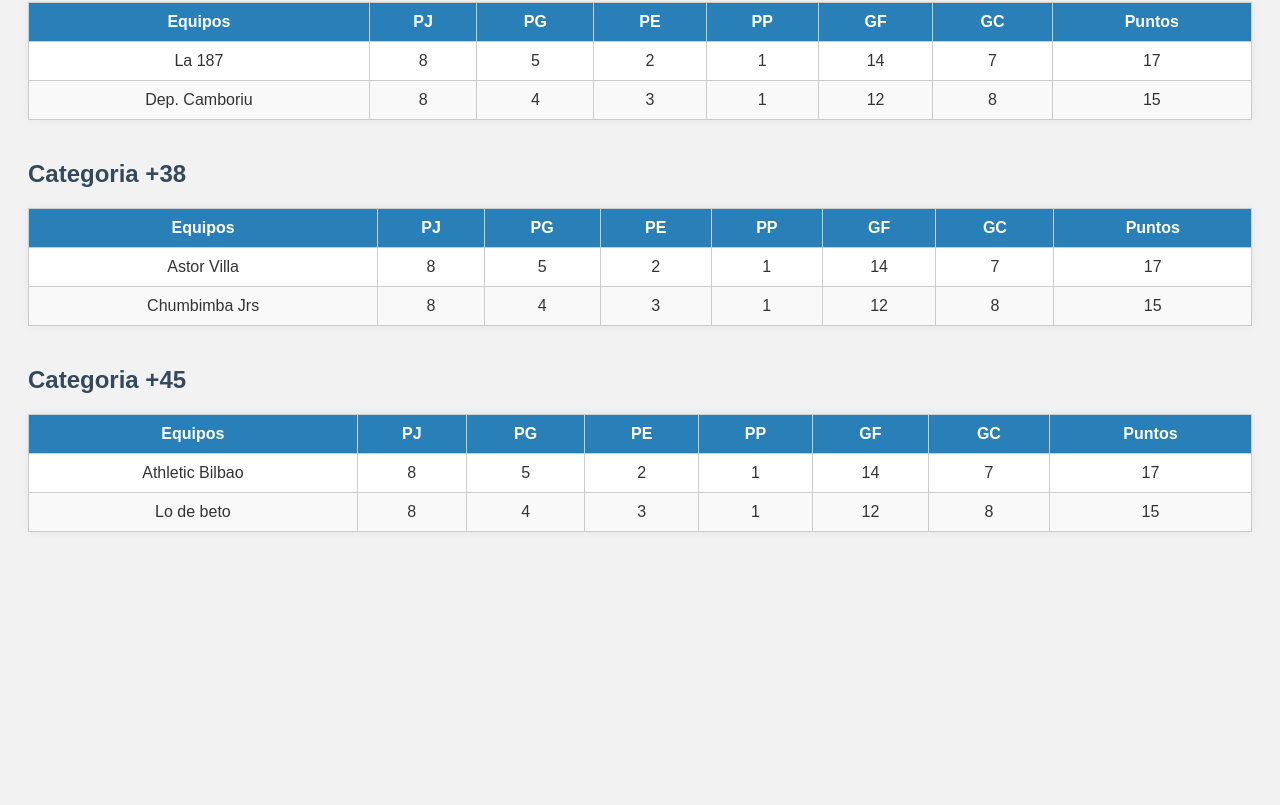
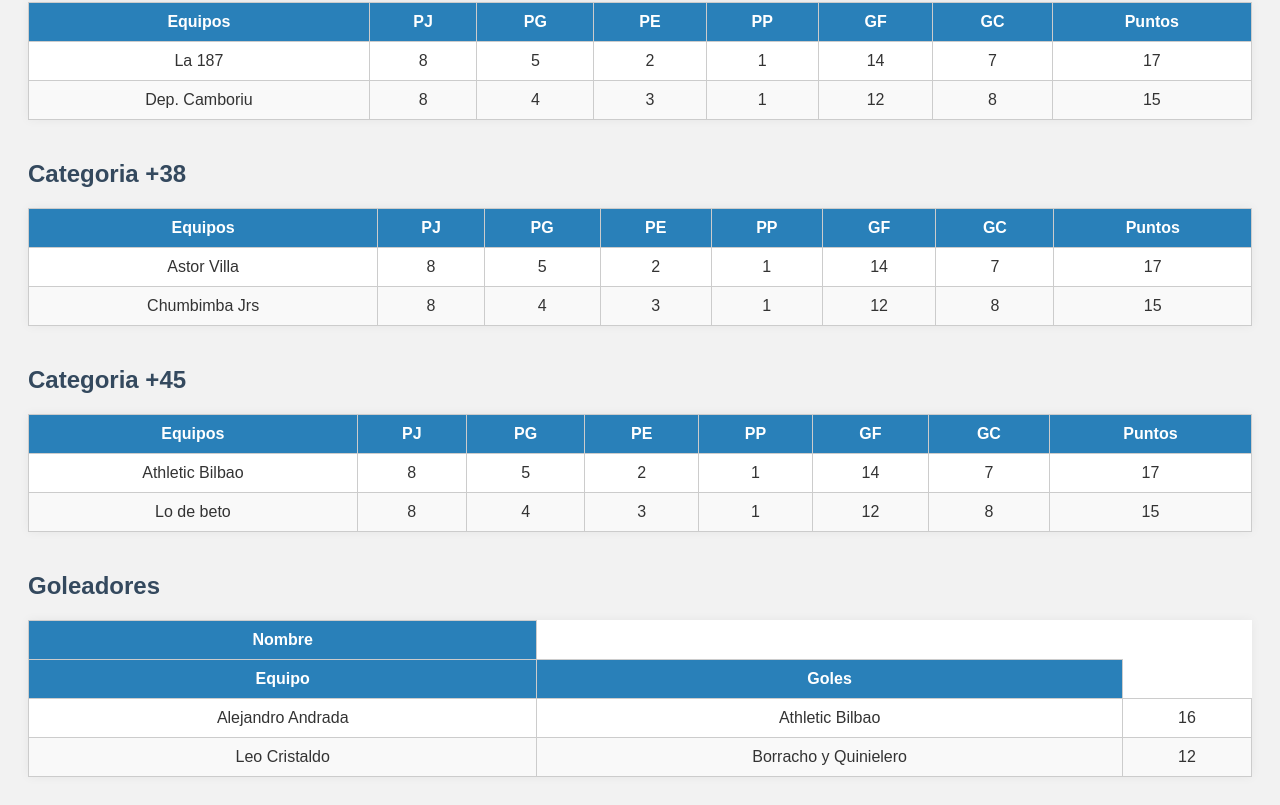
Before and after one commit to Ignacio310731/tabla-futbol, a plain HTML site: page index.html in a window 1280 px wide. Shown: the part 584-1389 px from the top of the page. Before the commit the page ends 1144 px from the top, so only its background shows below. Drawn offline with Linux system fonts and the light colour scheme.

Commit message:
Add files via upload

```diff
--- a/index.html
+++ b/index.html
@@ -74,5 +74,17 @@
     </table>
   </section>
 
+  <section>
+    <h2>Goleadores</h2>
+    <table>
+      <thead>
+        <tr><th>Nombre</th><tr><th>Equipo</th><th>Goles</th></tr>
+      </thead>
+      <tbody>
+        <tr><td>Alejandro Andrada</td><td>Athletic Bilbao</td><td>16</td></tr>
+        <tr><td>Leo Cristaldo</td><td>Borracho y Quinielero</td><td>12</td></tr>
+      </tbody>
+    </table>
+  </section>
 </body>
 </html>
```
